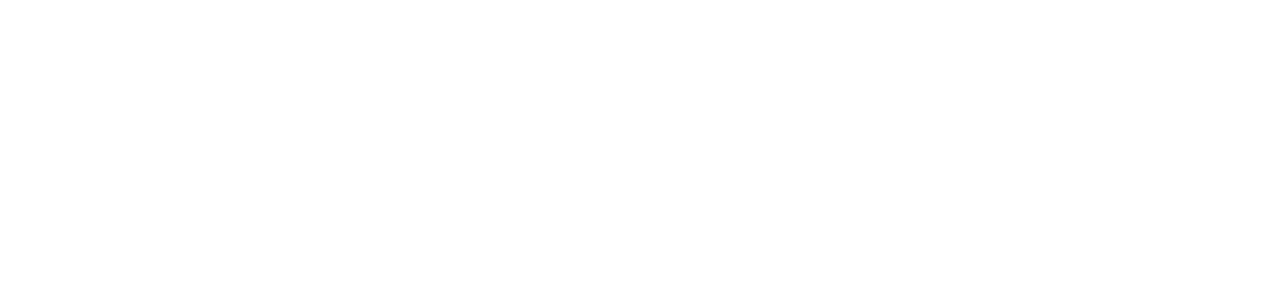
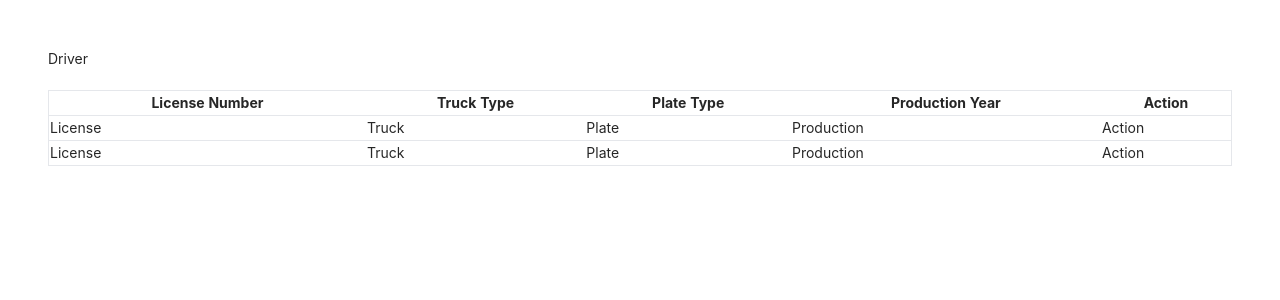
Before and after one commit to arkha98/team-7-kargo-fe, a React (Create React App) app: page /transporter/driver in a window 1280 px wide. Before the commit this address had no page. Shown: the top 300 px of the page. Built offline with nearby package versions, Linux system fonts and the light colour scheme.

Commit message:
transporter and driver table

```diff
--- a/src/App.js
+++ b/src/App.js
@@ -1,21 +1,24 @@
-import './App.scss';
-import 'antd/dist/antd.css';
+import "./App.scss";
+import "antd/dist/antd.css";
 import { BrowserRouter, Routes, Route, Navigate } from "react-router-dom";
-import Login from './pages/login';
+import Login from "./pages/login";
+import Transporter from "./pages/transporter";
+import Driver from './pages/transporter/driver';
+import Trucks from './pages/transporter/trucks';
+// import Sidebar from "./components/Sidebar";
 
 function App() {
   return (
     <BrowserRouter>
-      <div className="app">
+      <div className="app flex w-full h-full">
+        {/* <Sidebar /> */}
         <Routes>
-          <Route path="/login" element={<Login/>}></Route>
+          <Route path="/login" element={<Login />}></Route>
           {/* YOUR CODE HERE */}
-
-          <Route
-            exact
-            path="/"
-            element={<Navigate to="/login" />}
-          />
+          <Route exact path="/" element={<Navigate to="/login" />} />
+          <Route path="/transporter" element={<Transporter />} />
+          <Route path="/transporter/driver" element={<Driver />} />
+          <Route path="/transporter/trucks" element={<Trucks />} />
         </Routes>
       </div>
     </BrowserRouter>
--- /dev/null
+++ b/src/components/Sidebar.js
@@ -0,0 +1,58 @@
+import React from "react";
+import "antd/dist/antd.css";
+import {
+  AppstoreOutlined,
+  MailOutlined,
+} from "@ant-design/icons";
+import { Menu } from "antd";
+
+function getItem(label, key, icon, children, type) {
+  return {
+    key,
+    icon,
+    children,
+    label,
+    type,
+  };
+}
+
+const items = [
+  getItem("Navigation One", "sub1", <MailOutlined />, [
+    getItem(
+      "Item 1",
+      "g1",
+      null,
+      [getItem("Option 1", "1"), getItem("Option 2", "2")],
+      "group",
+    ),
+  ]),
+  getItem("Navigation Two", "sub2", <AppstoreOutlined />, [
+    getItem("Option 5", "5"),
+    getItem("Option 6", "6"),
+    getItem("Submenu", "sub3", null, [
+      getItem("Option 7", "7"),
+      getItem("Option 8", "8"),
+    ]),
+  ]),
+];
+
+const Sidebar = () => {
+  const onClick = (e) => {
+    console.log("click ", e);
+  };
+
+  return (
+    <Menu
+      onClick={onClick}
+      style={{
+        width: 256,
+      }}
+      defaultSelectedKeys={["1"]}
+      defaultOpenKeys={["sub1"]}
+      mode="inline"
+      items={items}
+    />
+  );
+};
+
+export default Sidebar;
--- /dev/null
+++ b/src/pages/transporter/driver/index.js
@@ -0,0 +1,34 @@
+export default function Driver() {
+  return (
+    <div className="p-12 h-full w-full flex flex-col space-y-5">
+      <div>Driver</div>
+      <table className="w-full">
+        <thead className=" ">
+          <tr className="border ">
+            <th className="">License Number</th>
+            <th className="">Truck Type</th>
+            <th className="">Plate Type</th>
+            <th className="">Production Year</th>
+            <th className="">Action</th>
+          </tr>
+        </thead>
+        <tbody>
+          <tr className="border">
+            <td>License</td>
+            <td>Truck</td>
+            <td>Plate</td>
+            <td>Production</td>
+            <td>Action</td>
+          </tr>
+          <tr className="border">
+            <td>License</td>
+            <td>Truck</td>
+            <td>Plate</td>
+            <td>Production</td>
+            <td>Action</td>
+          </tr>
+        </tbody>
+      </table>
+    </div>
+  );
+}
--- /dev/null
+++ b/src/pages/transporter/index.js
@@ -0,0 +1,27 @@
+// import { useState } from "react";
+// import Driver from "./driver";
+// import Trucks from "./trucks";
+export default function Transporter() {
+  // const [select, setSelect] = useState("Driver");
+  // console.log(select);
+  return (
+    <div className="h-full w-full p-12">
+      <div className="flex flex-col space-y-5">
+        <p>Transporter</p>
+        <div className="flex items-center justify-between">
+          <select>
+            <option value="driver">Driver</option>
+            <option value="trucks">Trucks</option>
+          </select>
+          {/* <div className="flex items-center space-x-5">
+            <button className="border rounded-lg px-5 py-2">Add</button>
+            <input
+              type="text"
+              className="border focus:outline-none rounded-lg py-2"
+            />
+          </div> */}
+        </div>
+      </div>
+    </div>
+  );
+}
--- /dev/null
+++ b/src/pages/transporter/trucks/index.js
@@ -0,0 +1,7 @@
+export default function Trucks() {
+  return(
+    <div>
+      <div>Truck</div>
+    </div>
+  )
+}
```
Also changed, not shown: 1 other file (tests, documents, lock files or other folders).
